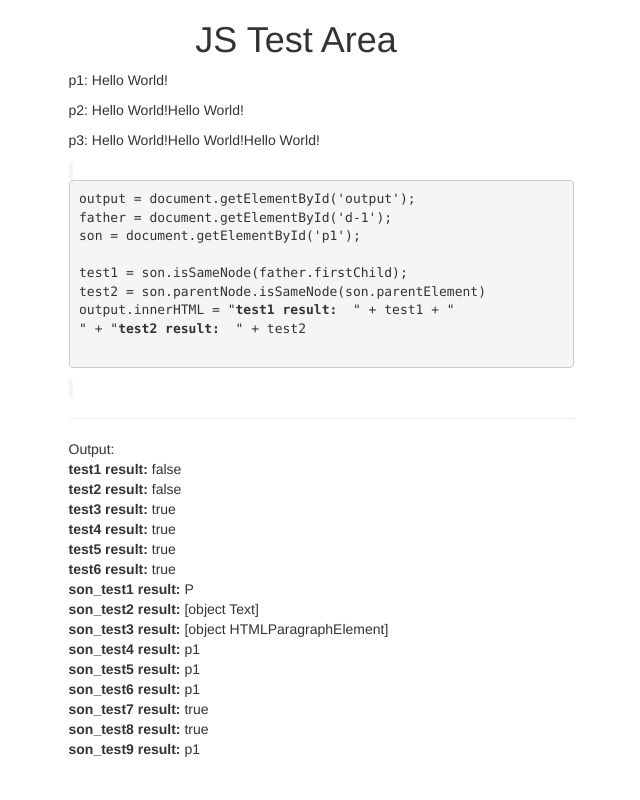
After one commit to jagerjtan/Tans_demo, a Flask app: page /admin/jstest/ in a window 1280 px wide. The commit adds this page. Shown: the whole page, without its empty margins (344-984 px from the left). Run offline with Flask 2, Linux system fonts and the light colour scheme; some libraries are stand-ins or nearby versions.

Commit message:
view:加入了pyechart的初始化和嵌入渲染到index； index.html:利用socket.io，前端接受后台的更新数据，动态渲染图表，不需要后台重新渲染整个页面了； jstest页：各种获取ROM元素对象的试验； sidebar：加入了jstes页链接； app.__init__:加入了flask-socketio包，实现与前端交换必要的数据（有待将冗余的socket代码整理到别的文件中）； 总体来说实现了前端动态加载图表的方法，后面继续努力添加新图表和功能！

```diff
--- a/app/admin/views.py
+++ b/app/admin/views.py
@@ -1,12 +1,29 @@
 # coding: utf8
 from functools import wraps
 from . import admin
-from app import db, app
+from app import db, app, socketio
 from flask import render_template, url_for, redirect, flash, request, session
 from app.admin.forms import LoginForm, PwdForm, RegisterForm
 from app.models import Admin, Adminlog, Member
 import shutil
-from flask_sqlalchemy import SQLAlchemy
+
+
+# my graph
+def test_graph():
+    from pyecharts import Line, Style
+
+    style = Style(
+        width='100%'
+    )
+
+    attr,v1,v2,v3,v4 = [],[],[],[],[]
+    line = Line("cpu们", **style.init_style)
+    line.chart_id = 'cpus'
+    line.add("cpu1", attr, v1, is_smooth="True", is_toolbox_show=False)
+    line.add("cpu2", attr, v2, is_smooth="True")
+    line.add("cpu3", attr, v3, is_smooth="True")
+    line.add("cpu4", attr, v4, is_smooth="True")
+    return line.render_embed()
 
 
 # 访问限制装饰器
@@ -26,7 +43,7 @@ def admin_login_req(f):
 @admin.route("/", methods=['GET'])
 @admin_login_req
 def index():
-    return render_template("admin/index.html")
+    return render_template("admin/index.html", async_mode=socketio.async_mode, myechart=test_graph())
 
 
 @admin.route("/login/", methods=['GET', 'POST'])
@@ -62,10 +79,10 @@ def logout():
     if '_flashes' in session:
         msg = session['_flashes']
         session.clear()
-        session['_flashes']=msg
+        session['_flashes'] = msg
     else:
         session.clear()
-    flash("You've logged out.","ok")
+    flash("You've logged out.", "ok")
     return redirect(url_for('admin.login'))
 
 
@@ -75,22 +92,27 @@ def test():
     return render_template("admin/test.html")
 
 
+@admin.route("/jstest/", methods=['GET'])
+def jstest():
+    return render_template("admin/jstest.html")
+
+
 @admin.route("/account/<int:id>", methods=['GET', 'POST'])
 @admin_login_req
 def account(id=None):
-    data={}
+    data = {}
     if id == None:
         id = int(session['admin_id'])
     try:
         admin = Admin.query.filter_by(account=session['admin']).first()
-        last_adminlogin= admin.adminlogs[-1]
+        last_adminlogin = admin.adminlogs[-1]
         data = {
             'name': admin.account,
             'last_login': last_adminlogin.addtime,
-            'ip':last_adminlogin.ip
+            'ip': last_adminlogin.ip
         }
     except BaseException as e:
-        flash(e,"err")
+        flash(e, "err")
     form1 = PwdForm()
     if form1.validate_on_submit():
         from werkzeug.security import generate_password_hash
@@ -99,7 +121,7 @@ def account(id=None):
         db.session.commit()
         flash("修改密码成功，请重新登录！", "ok")
         return redirect(url_for("admin.logout"))
-    return render_template("admin/account.html", id=id,form1=form1, data=data)
+    return render_template("admin/account.html", id=id, form1=form1, data=data)
 
 
 @admin.route("/register", methods=['GET', 'POST'])
--- a/app/exts.py
+++ b/app/exts.py
@@ -0,0 +1 @@
+#coding: utf8
--- /dev/null
+++ b/app/templates/admin/jstest.html
@@ -0,0 +1,82 @@
+<!DOCTYPE html>
+<html lang="en">
+<head>
+    <meta charset="UTF-8">
+    <title>jstest</title>
+    <script src="{{ url_for('static',filename='js/jquery-3.3.1.min.js') }}"></script>
+    <link rel="stylesheet" href="{{ url_for('static',filename='css/bootstrap.min.css') }}">
+    <script src="{{ url_for('static',filename='js/bootstrap.min.js') }}"></script>
+</head>
+<body>
+<div class="container">
+    <div class="row">
+        <div class="col-lg-6 col-lg-offset-3">
+            <div style="text-align: center;"><h1>JS Test Area</h1></div>
+            <div style="height: 200px; padding-left: 50px;">
+                <div id="d-1">
+                    <p id="p1">p1: Hello World!</p>
+                    <p id="p2">p2: Hello World!Hello World!</p>
+                    <p id="p3">p3: Hello World!Hello World!Hello World!</p>
+                    <code>
+                        <pre>
+output = document.getElementById('output');
+father = document.getElementById('d-1');
+son = document.getElementById('p1');
+
+test1 = son.isSameNode(father.firstChild);
+test2 = son.parentNode.isSameNode(son.parentElement)
+output.innerHTML = "<b>test1 result:</b>  " + test1 + "<br>" + "<b>test2 result:</b>  " + test2
+                        </pre>
+                    </code>
+                    <hr>
+                    Output:<p id="output"></p>
+                </div>
+
+            </div>
+        </div>
+    </div>
+</div>
+</body>
+<script>
+    output = document.getElementById('output');
+    father = document.getElementById('d-1');
+    son = document.getElementById('p1');
+
+
+    test1 = son.isSameNode(father.firstChild);
+    test2 = son.isEqualNode(father.firstChild);
+    test3 = son.isSameNode(father.firstElementChild);
+    test4 = son.isEqualNode(father.firstElementChild);
+
+    test5 = son.parentNode.isSameNode(son.parentElement);
+    test6 = son.parentNode.isEqualNode(son.parentElement);
+
+    son_test1 = son.nodeName;
+    son_test2 = father.firstChild;
+    son_test3 = father.firstElementChild;
+    son_test4 = son.id;
+    son_test5 = father.firstElementChild.id;
+    son_test6 = $('#d-1').find("p")[0].id;
+    son_test7 = son.isEqualNode($('#d-1').find("p")[0]);
+    son_test8 = son.isSameNode($('#d-1').find("p")[0]);
+    son_test9 = father.getElementsByTagName("p")[0].id;
+
+    output.innerHTML =
+        "<b>test1 result:</b>  " + test1 + "<br>" +
+        "<b>test2 result:</b>  " + test2 + "<br>" +
+        "<b>test3 result:</b>  " + test3 + "<br>" +
+        "<b>test4 result:</b>  " + test4 + "<br>" +
+        "<b>test5 result:</b>  " + test5 + "<br>" +
+        "<b>test6 result:</b>  " + test6 + "<br>" +
+        "<b>son_test1 result:</b>  " + son_test1 + "<br>" +
+        "<b>son_test2 result:</b>  " + son_test2 + "<br>" +
+        "<b>son_test3 result:</b>  " + son_test3 + "<br>" +
+        "<b>son_test4 result:</b>  " + son_test4 + "<br>" +
+        "<b>son_test5 result:</b>  " + son_test5 + "<br>" +
+        "<b>son_test6 result:</b>  " + son_test6 + "<br>" +
+        "<b>son_test7 result:</b>  " + son_test7 + "<br>" +
+        "<b>son_test8 result:</b>  " + son_test8 + "<br>" +
+        "<b>son_test9 result:</b>  " + son_test9 + "<br>";
+</script>
+
+</html>
--- a/app/templates/ui/sidebar.html
+++ b/app/templates/ui/sidebar.html
@@ -4,5 +4,5 @@
     <li id="seciont-2"><a href="{{ url_for('admin.index') }}">Core Console</a></li>
     <li id="section-3"><a href="{{ url_for('admin.memberlist',page=1) }}">Members</a></li>
     <li id="section-4"><a href="{{ url_for('admin.test') }}">test</a></li>
-    <li id="seciton-5"><a href="{{ url_for('admin.index') }}">5</a></li>
+    <li id="seciton-5"><a href="{{ url_for('admin.jstest') }}">jstest</a></li>
 </ul>
```
Also changed, not shown: app/__init__.py (+39 -2 lines), app/templates/admin/index.html (+97 -14 lines).
